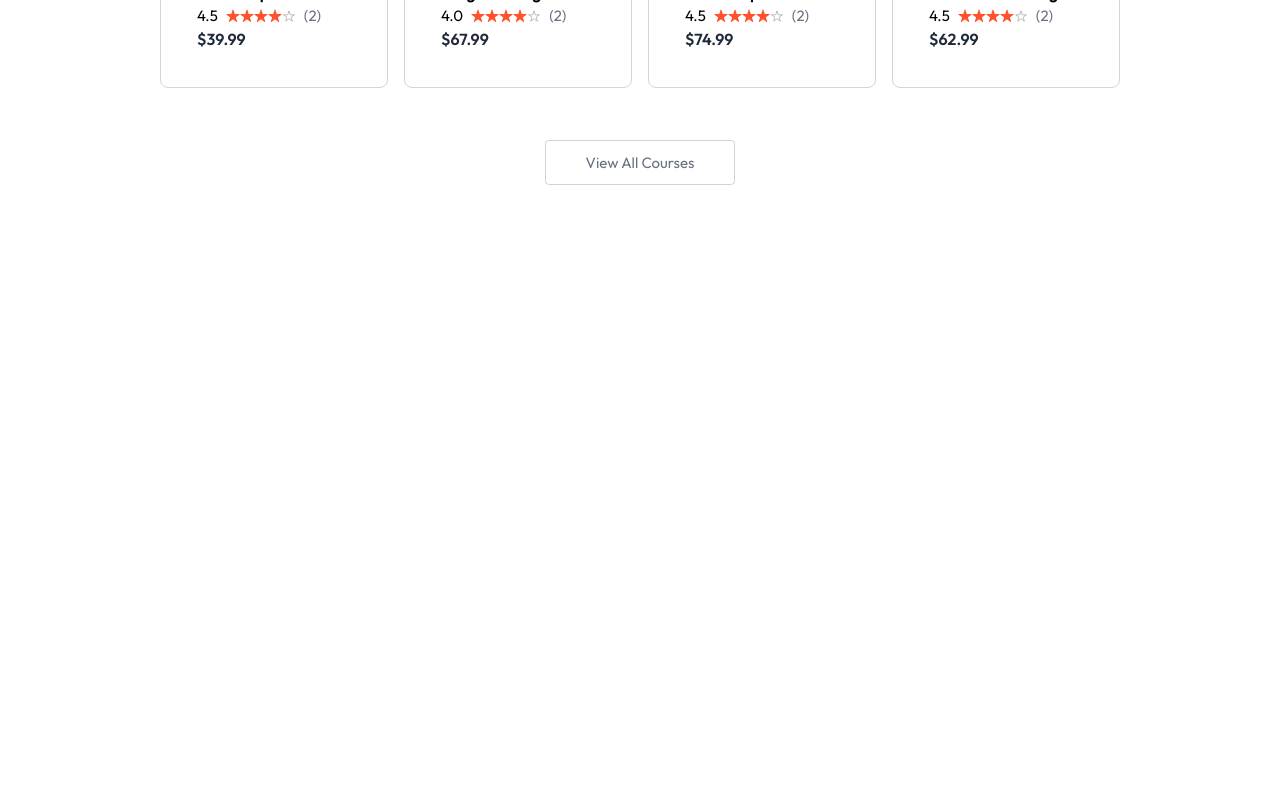
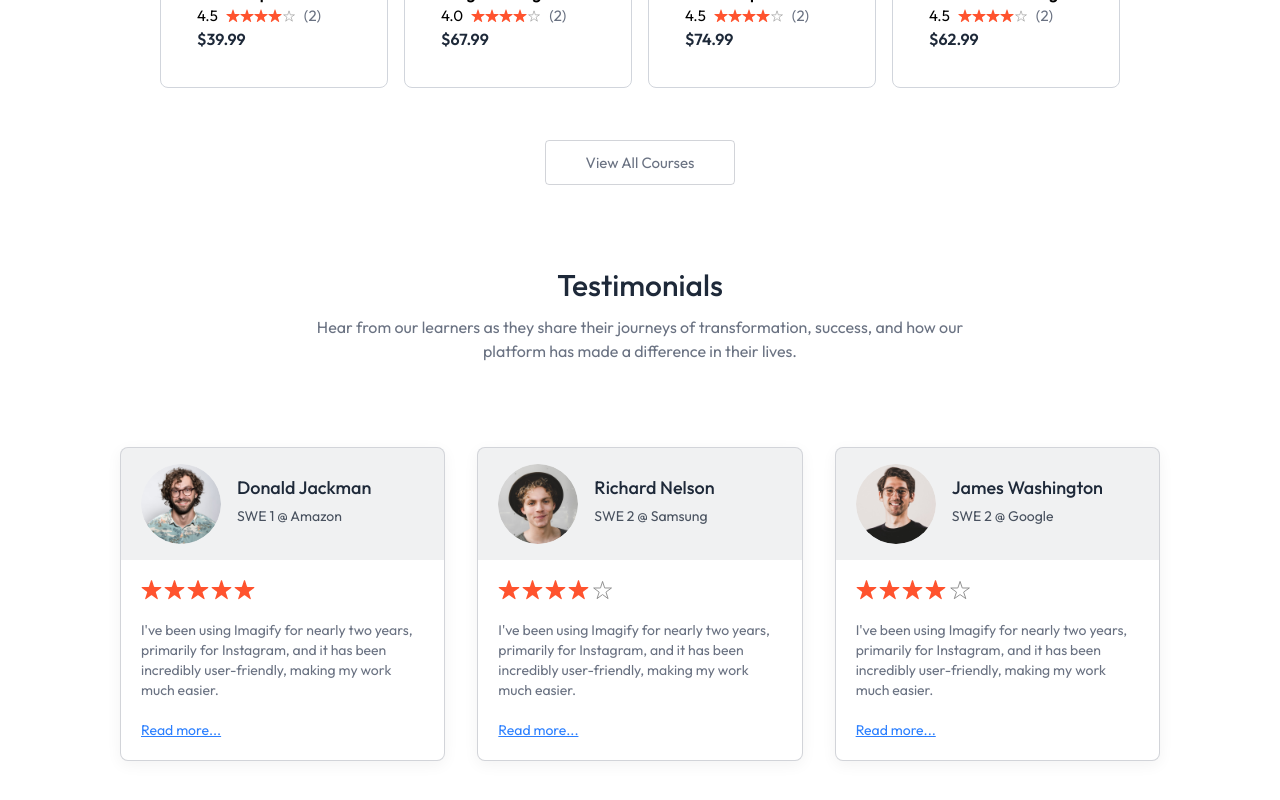
Before and after one commit to kavita-mahato/lms-platform, a React (Vite) app in the folder client/: page / in a window 1280 px wide. Shown: the part 1230-2030 px from the top of the page. Before the commit the page ends 1469 px from the top, so only its background shows below. Built offline with nearby package versions, Linux system fonts and the light colour scheme; no server answers.

Commit message:
Testimonial Section

```diff
--- a/client/src/components/student/TestimonialSection.jsx
+++ b/client/src/components/student/TestimonialSection.jsx
@@ -1,9 +1,36 @@
 import React from 'react'
+import { assets, dummyTestimonial } from '../../assets/assets';
 
 const TestimonialSection = () => {
   return (
-    <div>Testimonial Section</div>
+    <div className='pb-14 px-8 md:px-0'>
+      <h2 className='text-3xl font-medium text-gray-800'>Testimonials</h2>
+      <p className='text-gray-500 md:text-base mt-3'>Hear from our learners as they share their journeys of transformation, success, and how our <br /> platform has made a difference in their lives.</p>
+      <div className='grid grid-cols-3 gap-8 mt-14 mx-30'>
+        {dummyTestimonial.map((testimonial, index) => (
+          <div key={index} className='text-sm text-left border border-gray-500/30 rounded-lg bg-white shadow-[0px_4px_15px_0px] shadow-black/5 overflow-hidden mt-7 pb-5'>
+            <div className='flex items-center gap-4 px-5 py-4 bg-gray-500/10'>
+              <img src={testimonial.image} alt={testimonial.name} className='w-20 h-20 rounded-full object-cover'/>
+              <div>
+                <h3 className='text-lg font-medium text-gray-800'>{testimonial.name}</h3>
+                <p className='text-gray-800/80 mt-1'>{testimonial.role}</p>
+                <p className='mt-2 text-gray-700'>{testimonial.description}</p>
+              </div>
+            </div>
+              <div className='p-5'>
+                <div className='flex gap-0.5'>
+                  {[...Array(5)].map((_, index) => (
+                    <img key={index} src={index < Math.floor(testimonial.rating) ? assets.star : assets.star_blank} alt='star' className='h-5'/>
+                  ))}
+                </div>
+                <p className='text-gray-500 mt-5'>{testimonial.feedback}</p>
+              </div>
+              <a href="#" className='text-blue-500 underline px-5'>Read more...</a>
+          </div>
+        ))}
+      </div>
+    </div>
   )
 }
 
-export default TestimonialSection
+export default TestimonialSection;
--- a/client/src/pages/student/Home.jsx
+++ b/client/src/pages/student/Home.jsx
@@ -1,6 +1,7 @@
 import Hero from "../../components/student/Hero"
 import Companies from "../../components/student/Companies"
 import CoursesSection from "../../components/student/CoursesSection"
+import TestimonialSection from "../../components/student/TestimonialSection"
 
 const Home = () => {
   return (
@@ -8,6 +9,7 @@ const Home = () => {
       <Hero/>
       <Companies/>
       <CoursesSection/>
+      <TestimonialSection/>
     </div>
   )
 }
```
